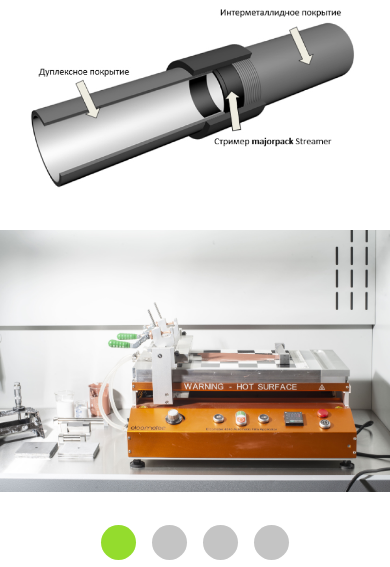
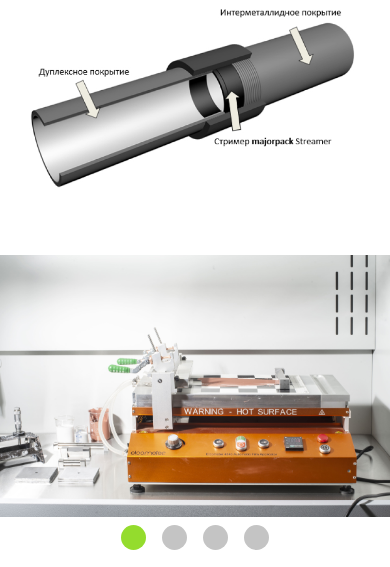
Before and after one commit to Fameowner/Tehnovatsink, a plain HTML site: page index.html in a window 390 px wide. Shown: the part 3399-3966 px from the top of the page. Drawn offline with Linux system fonts and the light colour scheme.

Commit message:
Update style.css

```diff
--- a/style.css
+++ b/style.css
@@ -347,6 +347,7 @@ header {
 .slider-img {
     width: 100.5%;
     object-fit: contain;
+    align-self: flex-end;
 }
 
 footer {
@@ -474,8 +475,8 @@ footer {
 
     .slider-num-button {
         background: #C4C4C4;
-        width: 35px;
-        height: 35px;
+        width: 25px;
+        height: 25px;
         border-radius: 20px;
         margin: 8px;
         transition: all .3s ease-in-out;
```
